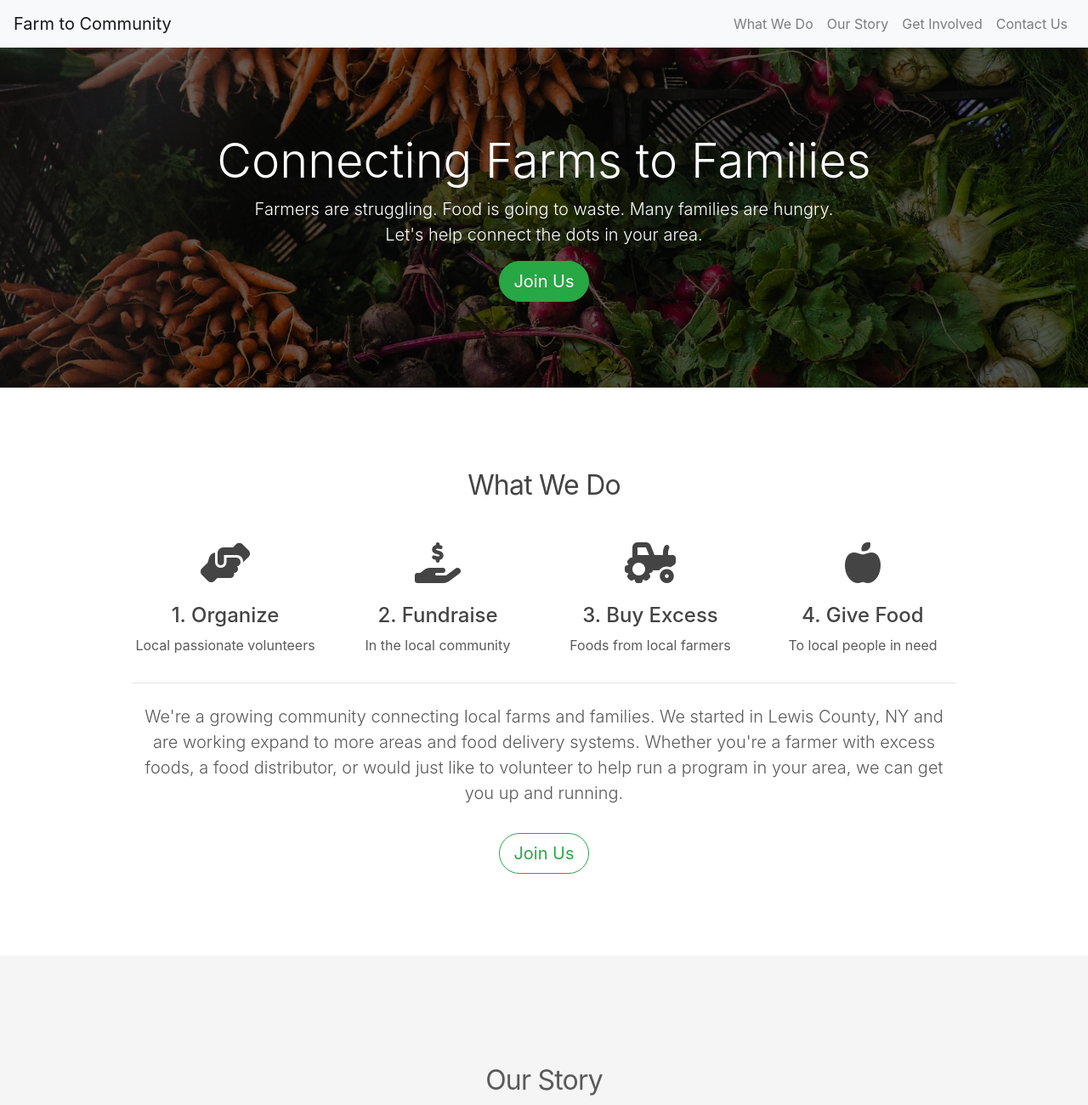
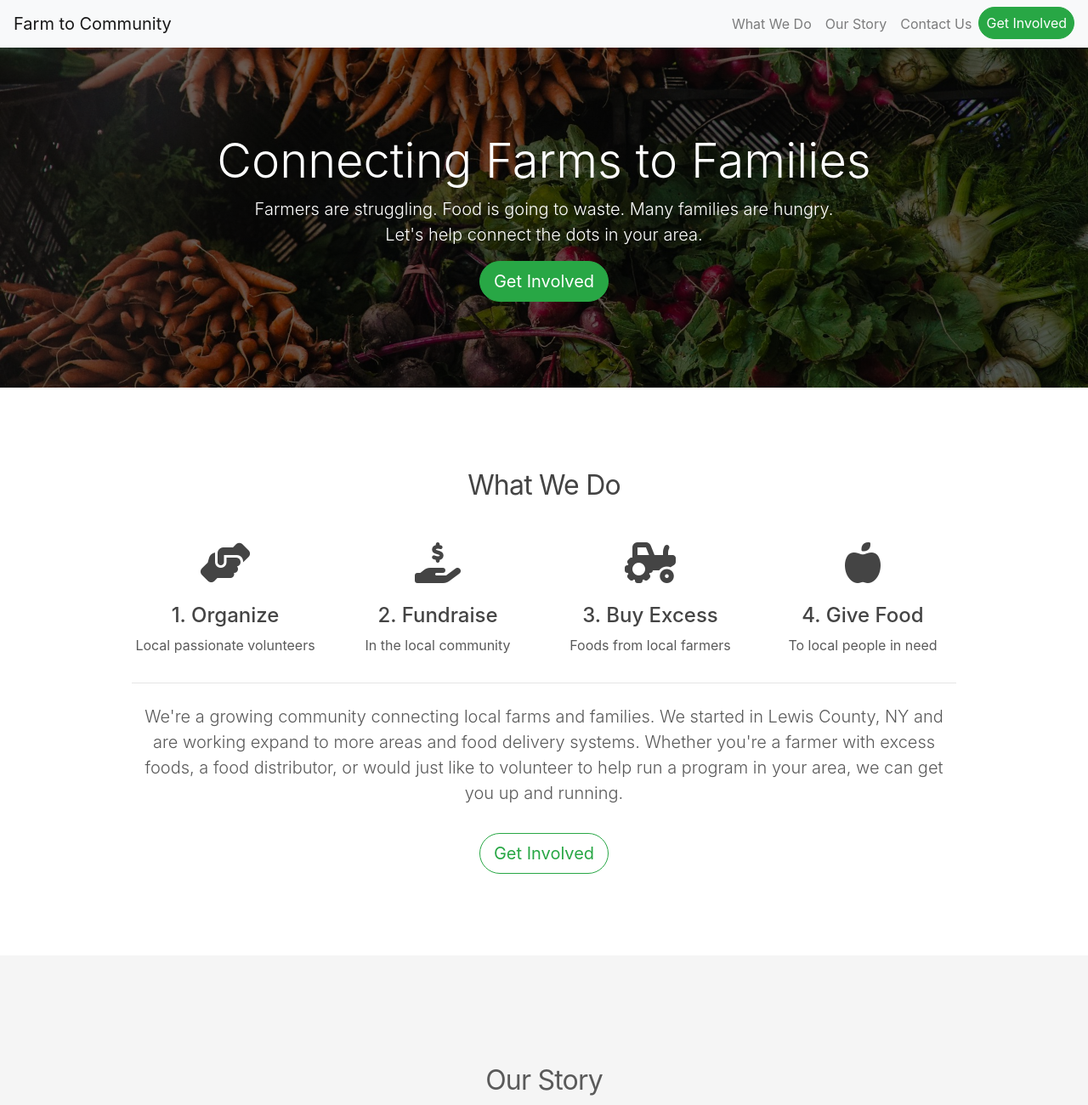
Before and after one commit to tmonks/farmtocommunity.com, a plain HTML site: page index.html in a window 1280 px wide. Shown: the top 1300 px of the page at 85% size. Drawn offline with nearby package versions, Linux system fonts and the light colour scheme.

Commit message:
'Join Us' to 'Get Inolved'; external links in new tabs

```diff
--- a/index.html
+++ b/index.html
@@ -87,10 +87,12 @@
             <a class="nav-link" href="#section-started">Our Story</a>
           </li>
           <li class="nav-item">
-            <a class="nav-link" href="#section-join">Get Involved</a>
+            <a class="nav-link" href="https://airtable.com/shrl1xHXURYjQnGti">Contact Us</a>
           </li>
           <li class="nav-item">
-            <a class="nav-link" href="https://airtable.com/shrl1xHXURYjQnGti">Contact Us</a>
+            <a class="nav-link btn btn-success btn-join" id="join0" href="#section-join"
+              >Get Involved</a
+            >
           </li>
         </ul>
       </div>
@@ -109,7 +111,7 @@
           href="https://airtable.com/shrGgLrhqdGIaRNB9?prefill_Newsletter=1"
           role="button"
           id="btn-join3"
-          >Join Us</a
+          >Get Involved</a
         >
       </div>
     </div>
@@ -152,7 +154,7 @@
           href="https://airtable.com/shrGgLrhqdGIaRNB9?prefill_Newsletter=1"
           role="button"
           id="btn-join1"
-          >Join Us</a
+          >Get Involved</a
         >
       </div>
     </div>
@@ -202,6 +204,7 @@
             href="https://www.gofundme.com/f/south-lewis-farm-to-community-1"
             role="button"
             id="btn-donate"
+            target="_blank"
             >Donate Now</a
           >
         </div>
@@ -235,6 +238,7 @@
             href="https://www.facebook.com/LCFarmToCommunity"
             role="button"
             id="btn-facebook"
+            target="_blank"
             >Follow Us on Facebook</a
           >
         </div>
@@ -266,6 +270,7 @@
             href="https://www.nny360.com/top_stories/farm-food-finds-it-way-to-south-lewis-families-through-the-farm-to-community-program/article_98a7f989-6cdb-5695-b6d7-1f67edcc1896.html"
             role="button"
             id="btn-news"
+            target="_blank"
             >Read More</a
           >
         </div>
@@ -280,7 +285,7 @@
     </div>
     <!-- /END THE FEATURETTES -->
 
-    <!-- Join Us CTA -->
+    <!-- Get Involved CTA -->
     <div class="jumbotron jumbotron-fluid text-center mb-0" id="section-join">
       <div class="container">
         <h2 class="display-4">Let's help more farmers and families</h2>
@@ -297,7 +302,7 @@
           href="https://airtable.com/shrGgLrhqdGIaRNB9?prefill_Newsletter=1"
           role="button"
           id="btn-join2"
-          >Join Us</a
+          >Get Involved</a
         >
       </div>
     </div>
--- a/styles.css
+++ b/styles.css
@@ -13,6 +13,11 @@ body {
 .fas {
   font-size: 3em;
   margin-bottom: 0.5em;
+}
+
+.navbar .btn {
+  color: white !important;
+  padding: 6px;
 }
 
 /* Color the icons and headings in the What We Do section */
```
